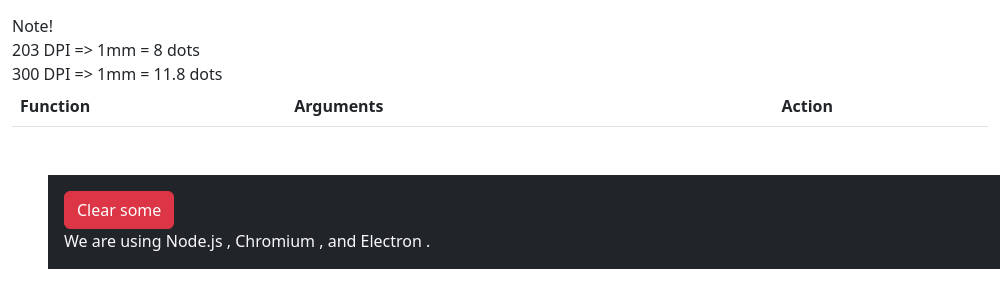
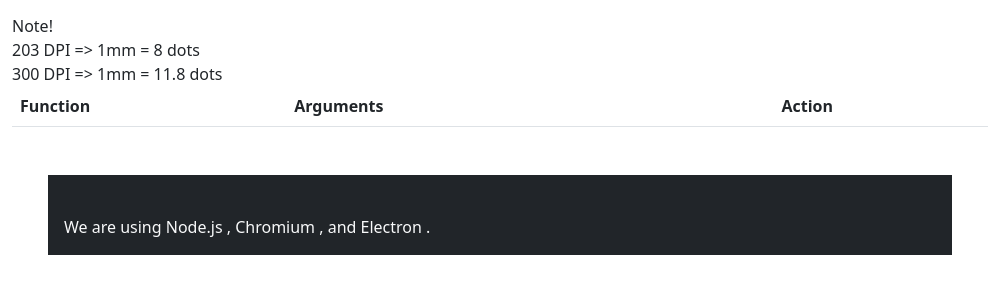
Before and after one commit to kukus888/Stitkovac-electron, an Electron app: page settings.html in a window 1000 px wide. Shown: the part 60-368 px from the top of the page. Drawn offline with nearby package versions, Linux system fonts and the light colour scheme; no server answers.

Commit message:
Fixed hello world titles, replaced with custom titles Fixed container in settings looking weird

```diff
--- a/main.js
+++ b/main.js
@@ -11,11 +11,13 @@ let win;
 let config;
 
 //https://www.electronjs.org/docs/latest/tutorial/tutorial-packaging
+//https://www.electronjs.org/de/docs/latest/tutorial/window-customization
 
 const createWindow = () => {
   win = new BrowserWindow({
     width: 1000,
     height: 600,
+    title: "Stitkovac",
     webPreferences: {
       preload: path.join(app.getAppPath(), 'preload.js'),
       nodeIntegration: true
--- a/settings.html
+++ b/settings.html
@@ -9,6 +9,7 @@
     <link rel="stylesheet" href="./node_modules/bootstrap/dist/css/bootstrap-utilities.min.css" />
     <script src="./node_modules/bootstrap/dist/js/bootstrap.bundle.min.js"></script>
     <meta name="viewport" content="width=device-width, initial-scale=1">
+    <title>Settings</title>
     <!-- https://developer.mozilla.org/en-US/docs/Web/HTTP/CSP -->
 </head>
 
@@ -70,8 +71,7 @@
           </div>
         </div>
       </div>
-    <div class="container-md align-bottom bg-dark text-light m-lg-5 p-3">
-        <button class="btn btn-danger" id="btnClearAll">Clear some</button>
+    <div class="container-ld align-bottom bg-dark text-light m-lg-5 p-3">
         <br/>
         We are using Node.js <span id="node-version"></span>, Chromium <span id="chrome-version"></span>, and Electron
         <span id="electron-version"></span>.
```
Also changed, not shown: index.html (+1 -1 lines).
